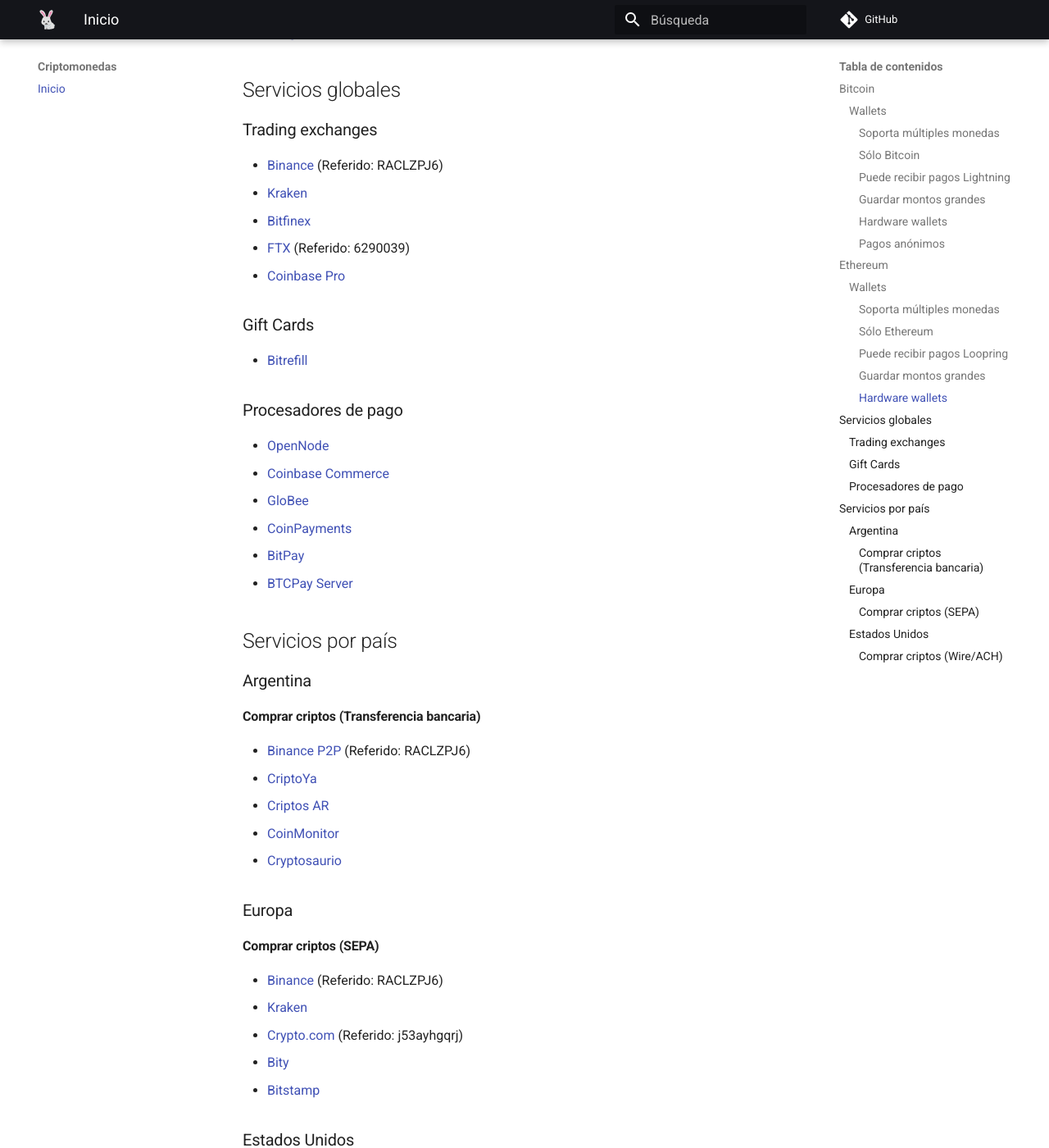
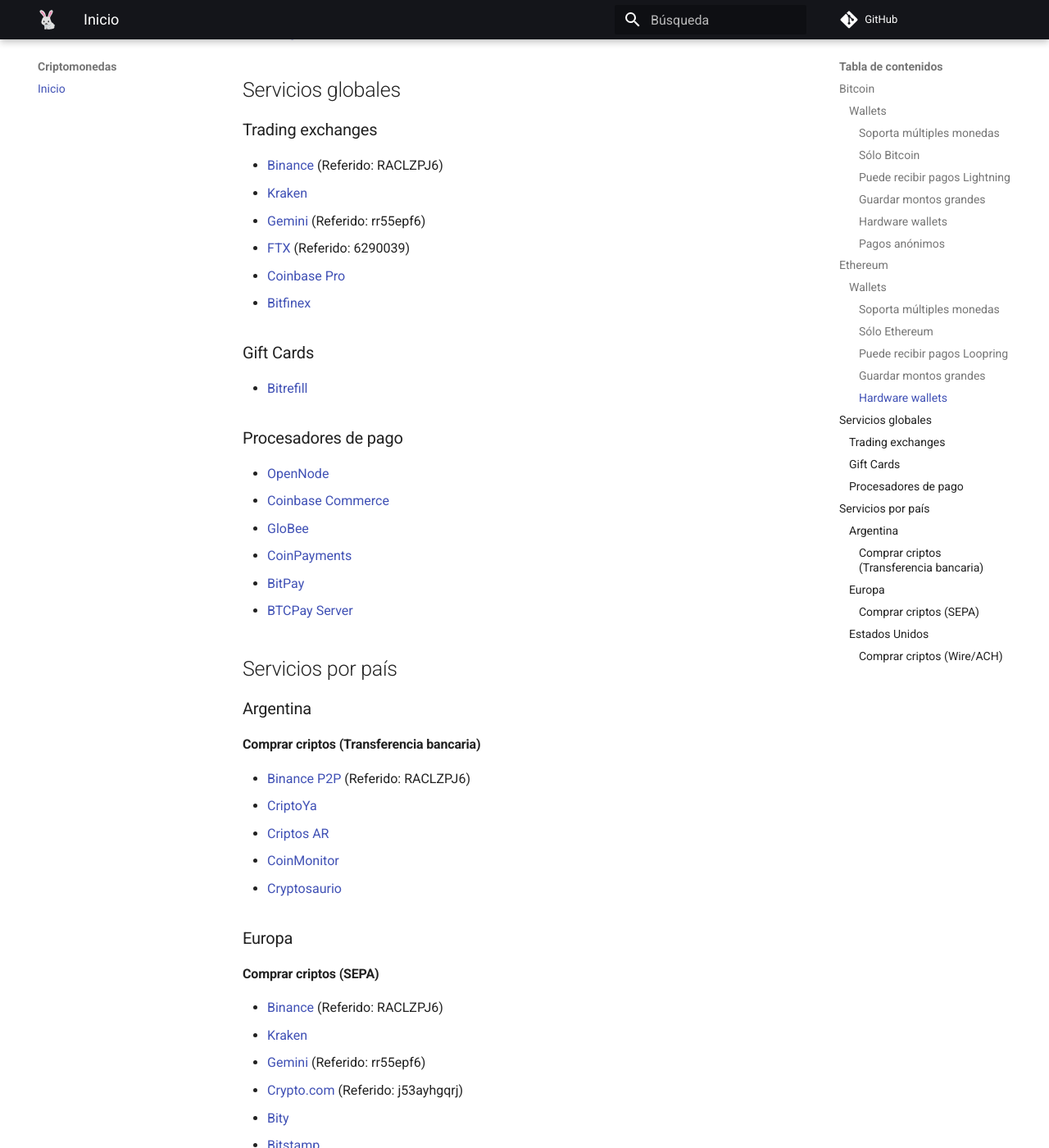
Before and after one commit to anomalouscode/wiki, an MkDocs documentation site: the page built from docs/criptomonedas/index.md, in a window 1280 px wide and 1400 px high, scrolled down 1913 px. Shown: the whole window at 82% size. Built offline with MkDocs 1.6.1 and Material for MkDocs 9.7.7, drawn with Linux system fonts in a browser that asks for light colours; comment, search, counter and statistics services are not loaded.

Commit message:
add gemini ref code

```diff
--- a/docs/criptomonedas/index.md
+++ b/docs/criptomonedas/index.md
@@ -82,9 +82,10 @@
 
 - [Binance](https://www.binance.com/en/register?ref=RACLZPJ6) (Referido: RACLZPJ6)
 - [Kraken](https://www.kraken.com/)
-- [Bitfinex](https://www.bitfinex.com/)
+- [Gemini](https://gemini.com/share/rr55epf6) (Referido: rr55epf6)
 - [FTX](https://ftx.com/#a=6290039) (Referido: 6290039)
 - [Coinbase Pro](https://pro.coinbase.com/)
+- [Bitfinex](https://www.bitfinex.com/)
 
 ### Gift Cards
 
@@ -117,6 +118,7 @@
 
 - [Binance](https://www.binance.com/en/register?ref=RACLZPJ6) (Referido: RACLZPJ6)
 - [Kraken](https://www.kraken.com/)
+- [Gemini](https://gemini.com/share/rr55epf6) (Referido: rr55epf6)
 - [Crypto.com](https://crypto.com/app/j53ayhgqrj) (Referido: j53ayhgqrj)
 - [Bity](https://bity.com/)
 - [Bitstamp](https://www.bitstamp.net/)
@@ -129,7 +131,7 @@
 - [Cash App](https://cash.app/)
 - [Kraken](https://www.kraken.com/)
 - [Coinbase](https://www.coinbase.com/)
-- [Gemini](https://www.gemini.com/)
+- [Gemini](https://gemini.com/share/rr55epf6) (Referido: rr55epf6)
 - [Binance.US](https://www.binance.us/)
 - [Wyre](https://www.sendwyre.com/)
 - [Crypto.com](https://crypto.com/app/j53ayhgqrj) (Referido: j53ayhgqrj)
```
